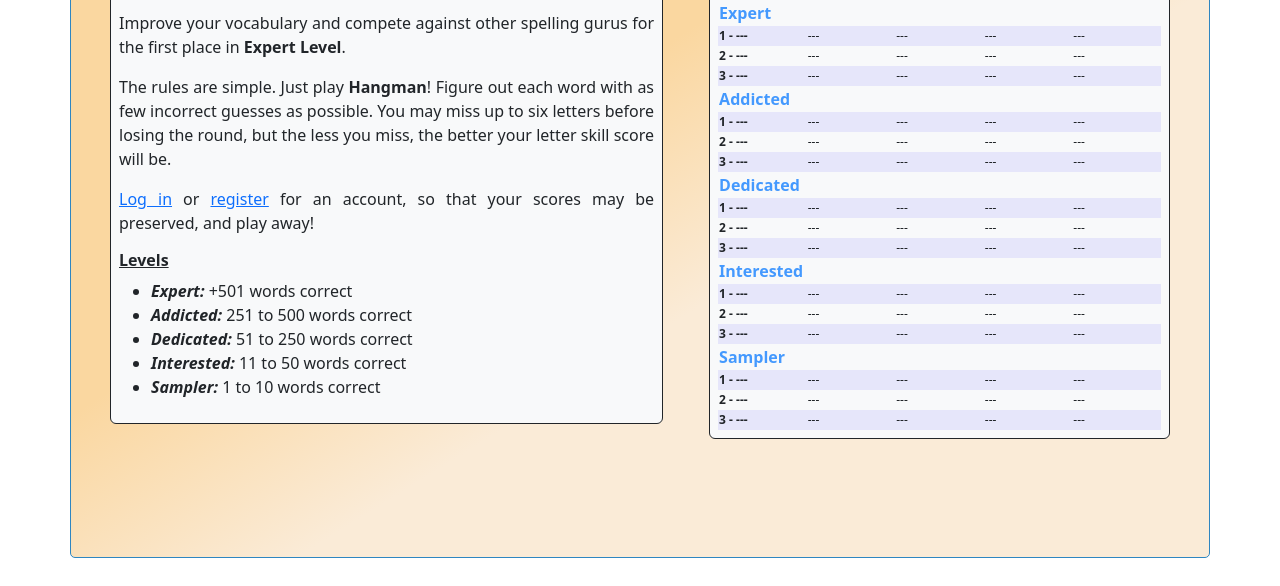
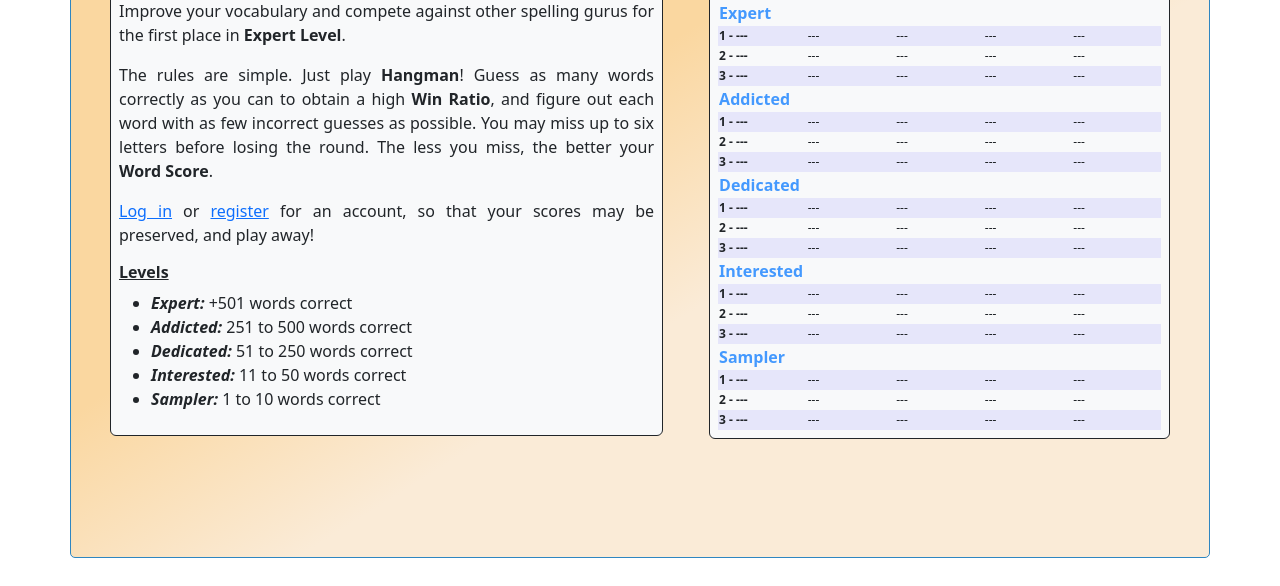
Before and after one commit to William-Shearer/hangmanwsproject, a Django app: page / in a window 1280 px wide. Shown: the part 214-800 px from the top of the page. Run offline with Django 4.2, Linux system fonts and the light colour scheme; some libraries are stand-ins or nearby versions.

Commit message:
README update

```diff
--- a/hangmanapp/templates/hangmanapp/home.html
+++ b/hangmanapp/templates/hangmanapp/home.html
@@ -24,12 +24,11 @@
                         </div>
                     </div>
                 {% else %}
-
-                    <p class="lead" style="text-align: justify;"><span class="fw-bold display-6">W</span>elcome to the Hangman Challenge</p>
-                    <p style="text-align: justify;">Improve your vocabulary and compete against other spelling gurus for the first place in <b>Expert Level</b>.</p>
-                    <p style="text-align: justify;">The rules are simple. Just play <b>Hangman</b>! Figure out each word with as few incorrect guesses as possible. You may miss up to six letters before losing the round, but the less you miss, the better your letter skill score will be.</p>
-                    <p style="text-align: justify;"><a href="{% url 'login' %}">Log in</a> or <a href="{% url 'register' %}">register</a> for an account, so that your scores may be preserved, and play away!</p>
-                {% endif %}
+                <p class="lead" style="text-align: justify;"><span class="fw-bold display-6">W</span>elcome to the Hangman Challenge</p>
+                <p style="text-align: justify;">Improve your vocabulary and compete against other spelling gurus for the first place in <b>Expert Level</b>.</p>
+                <p style="text-align: justify;">The rules are simple. Just play <b>Hangman</b>! Guess as many words correctly as you can to obtain a high <b>Win Ratio</b>, and figure out each word with as few incorrect guesses as possible. You may miss up to six letters before losing the round. The less you miss, the better your <b>Word Score</b>.</p>
+                <p style="text-align: justify;"><a href="{% url 'login' %}">Log in</a> or <a href="{% url 'register' %}">register</a> for an account, so that your scores may be preserved, and play away!</p>
+            {% endif %}
                 <h6 class="fw-bolder text-decoration-underline">Levels</h6>
                 <ul>
                     <li><i><b>Expert:</b></i> +501 words correct</li>
```
Also changed, not shown: requirements.txt (+1 -10 lines), README.md.
